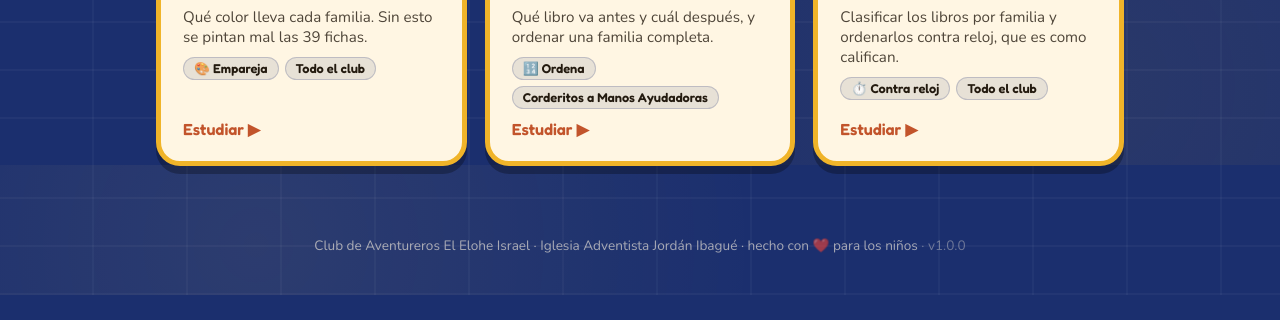
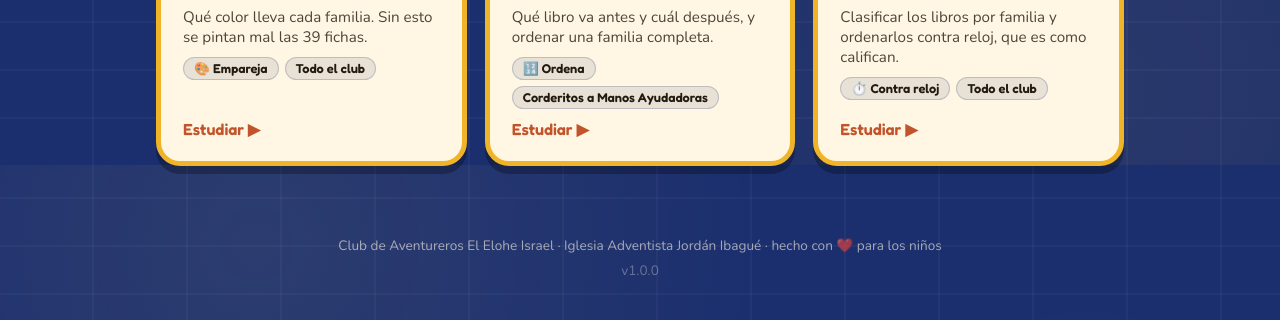
Before and after one commit to ebar0n/cf-worker-church-projects, a website: page adventurers/public/index.html in a window 1280 px wide. Shown: the part 635-955 px from the top of the page. Before the commit the page ends 930 px from the top, so only its background shows below. Drawn offline with nearby package versions, Linux system fonts and the light colour scheme.

Commit message:
Put the version on its own line in the footer
Co-Authored-By: Claude Opus 5 (1M context) <noreply@anthropic.com>

```diff
--- a/adventurers/public/shared/profile.css
+++ b/adventurers/public/shared/profile.css
@@ -371,4 +371,4 @@ body .back-link,body .menu-btn{
 }
 
 /* El sello de versión del pie: tiene que leerse, no llamar la atención. */
-body .pf-version{opacity:.6;font-variant-numeric:tabular-nums;white-space:nowrap}
+body .pf-version{display:block;margin-top:6px;opacity:.55;font-variant-numeric:tabular-nums}
--- a/adventurers/public/shared/profile.js
+++ b/adventurers/public/shared/profile.js
@@ -634,9 +634,9 @@
   function stampVersion(){
     const foot = document.querySelector('footer');
     if(!foot || foot.querySelector('.pf-version')) return;
-    const tag = document.createElement('span');
+    const tag = document.createElement('div');
     tag.className = 'pf-version';
-    tag.textContent = ' · v' + APP_VERSION;
+    tag.textContent = 'v' + APP_VERSION;
     foot.appendChild(tag);
   }
 
```
